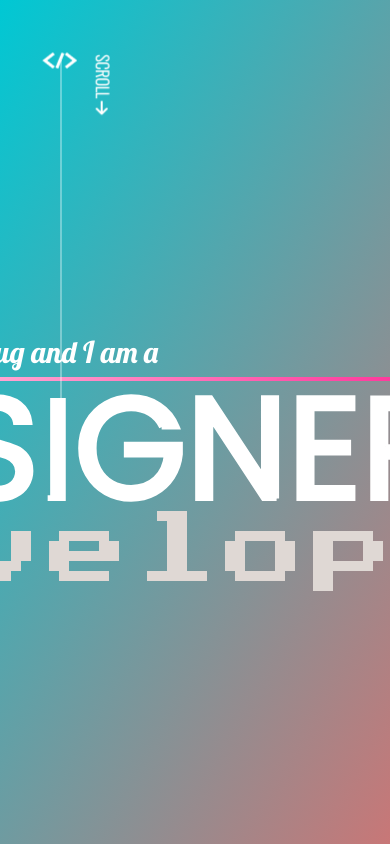
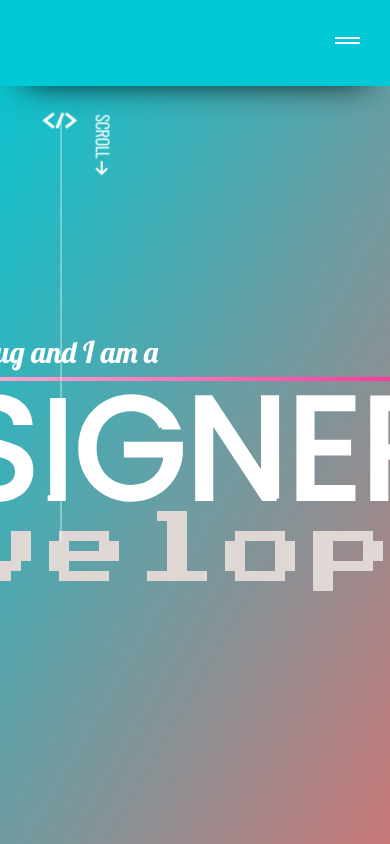
Before and after one commit to Nahzilian/portfolio, a React (Create React App) app in the folder portfolio/: page / in a window 390 px wide. Shown: the top 844 px of the page. Built offline with nearby package versions, Linux system fonts and the light colour scheme.

Commit message:
Fixed navbar responsive

```diff
--- a/portfolio/src/App.css
+++ b/portfolio/src/App.css
@@ -31,7 +31,7 @@ body::-webkit-scrollbar {
 :focus{outline: none;}
 
 
-/* Section setup */
+/* Sections setup */
 #introduction{
     animation: fadeIn 1.5s ease forwards;
 }
@@ -41,14 +41,26 @@ body::-webkit-scrollbar {
     height: 100vh;
     position: relative;
 }
+
+#introduction, #experience,#education, #contact{
+  position: absolute;
+  top:50%;
+  left:50%;
+  transform: translate(-50%,-50%);
+}
+
 #experience-wrapper{
   height: 160vh;
 }
 
+/* Global setup */
+
 .modal-content .content-side{
   background-color: #11284d;
 }
-
+.education-details, .company-project{
+  justify-content: space-around;
+}
 .contact-card,
 #education,
 .education-details,
@@ -59,6 +71,8 @@ body::-webkit-scrollbar {
   flex-direction: row;
 }
 
+/* Cards: contact + frosted effect*/
+
 .contact-card{
   position: relative;
   width: 40vw;
@@ -66,9 +80,23 @@ body::-webkit-scrollbar {
   border-radius: 20px;
 }
 
-.education-details, .company-project{
-  justify-content: space-around;
+.circle-img{
+  width: 250px;
+  height: 250px;
+  border-radius: 250px;
+  background-image: url('./assets/svg/profile.svg');
+  background-color: rgba(255, 255, 255, 0.589);
+  position: absolute;
+  left: 50%;
+  transform: translate(-50%,50%);
 }
+
+.detailed-content{
+  position: relative;
+  padding:10px 20px;
+  width: 100%;
+}
+
 #animation-guy{
   position: absolute;
   left:-50%;
@@ -97,33 +125,11 @@ body::-webkit-scrollbar {
 .right-col * {
   margin: 5px;
 }
-.circle-img{
-  width: 250px;
-  height: 250px;
-  border-radius: 250px;
-  background-image: url('./assets/svg/profile.svg');
-  background-color: rgba(255, 255, 255, 0.589);
-  position: absolute;
-  left: 50%;
-  transform: translate(-50%,50%);
-}
-
-.detailed-content{
-  position: relative;
-  padding:10px 20px;
-  width: 100%;
-}
 
 .main-title{
   font-size: 90px;
 }
 
-#introduction, #experience,#education, #contact{
-    position: absolute;
-    top:50%;
-    left:50%;
-    transform: translate(-50%,-50%);
-}
 
 .main-content{
     display: flex;
@@ -156,6 +162,7 @@ body::-webkit-scrollbar {
   font-weight: bold;
 }
 .nav-items:hover{
+  background-color: rgb(255, 0, 119);
   color:rgb(255, 255, 255);
 }
 
@@ -474,15 +481,6 @@ body::-webkit-scrollbar {
     }
   }
 
-.svg-display{
-    position: relative;
-    display: flex;
-    flex-direction: column;
-}
-.svg-blocks{
-    justify-content: center;
-}
-
 
 .exp-content{
    display: flex;
--- a/portfolio/src/ResponsiveView.css
+++ b/portfolio/src/ResponsiveView.css
@@ -0,0 +1,98 @@
+#navbar-phone{
+  display: none;
+}
+
+@media only screen and (max-width: 995px) {
+    /* Navbar */
+    #navbar-wrapper{
+        display: none;
+    }
+    #navbar-phone{
+        display: block;
+        width: 100%;
+        position: fixed;
+        top:0;
+        left:0;
+        z-index: 1000;
+        background-color: rgba(0,200,212,1);
+        -webkit-box-shadow: 0px 19px 35px -24px rgba(0,0,0,1);
+        -moz-box-shadow: 0px 19px 35px -24px rgba(0,0,0,1);
+        box-shadow: 0px 19px 35px -24px rgba(0,0,0,1);
+    }
+    .navlist-phone {
+        overflow:auto;
+        overflow-y: hidden;
+    }
+    .navlist-phone {
+        clear: both;
+        max-height: 0px;
+        transition: max-height .5s ease-out;
+        display:flex;
+        flex-direction: column;
+        text-align: center;
+      }
+    .menu-icon {
+        cursor: pointer;
+        display: inline-block;
+        float: right;
+        padding: 42px 30px;
+        position: relative;
+        user-select: none;
+      }
+      .menu-icon .navicon {
+        display: block;
+        height: 2px;
+        position: relative;
+        width: 25px;
+      }
+
+      .menu-icon .navicon:before,
+      .menu-icon .navicon:after {
+        background: rgb(255, 255, 255);
+        content: '';
+        display: block;
+        height: 100%;
+        position: absolute;
+        transition: all .2s ease-out;
+        width: 100%;
+      }
+
+      .menu-icon .navicon:after {
+        top: -5px;
+      }
+
+      /* menu btn */
+      .menu-btn {
+        display: none;
+      }
+
+      .menu-btn:checked ~ .navlist-phone {
+        max-height: 340px;
+      }
+      .header .menu-btn:checked ~ .menu-icon .navicon {
+        background: transparent;
+      }
+      .menu-btn:checked ~ .menu-icon .navicon:before {
+        transform: rotate(-45deg);
+      }
+
+      .menu-btn:checked ~ .menu-icon .navicon:after {
+        transform: rotate(45deg);
+      }
+
+      .menu-btn:checked ~ .menu-icon:not(.steps) .navicon:before,
+      .menu-btn:checked ~ .menu-icon:not(.steps) .navicon:after {
+        top: 0;
+      }
+    /* Progress bar*/
+    .progress-bar{
+      position: fixed;
+    top: 60px;
+    left: 0;
+    z-index: 101;
+    width: 2px;
+    margin:60px;
+    height: 50vh;
+    background: rgba(255, 255, 255, 0.336);
+    }
+}
--- a/portfolio/src/components/Landing.jsx
+++ b/portfolio/src/components/Landing.jsx
@@ -74,10 +74,20 @@ export default function Landing() {
     return (
         <div className="main">
             <Modal style={style} closeModal={closeModal} modalStyle={modalStyle} id={currentModalId} />
-            <div id="top" />
+            <div id="home" />
             <div id="navbar-wrapper">
                 <div className="nav-list">
-                    <a href="#top" className="nav-items">Home</a>
+                    <a href="#home" className="nav-items">Home</a>
+                    <a href="#experience-wrapper" className="nav-items">Experience</a>
+                    <a href="#education-wrapper" className="nav-items">Education</a>
+                    <a href="#contact-wrapper" className="nav-items">Contact</a>
+                </div>
+            </div>
+            <div id="navbar-phone">
+                <input className="menu-btn" type="checkbox" id="menu-btn" />
+                <label className="menu-icon" htmlFor="menu-btn"><span className="navicon"></span></label>
+                <div className="navlist-phone">
+                    <a href="#home" className="nav-items">Home</a>
                     <a href="#experience-wrapper" className="nav-items">Experience</a>
                     <a href="#education-wrapper" className="nav-items">Education</a>
                     <a href="#contact-wrapper" className="nav-items">Contact</a>
```
